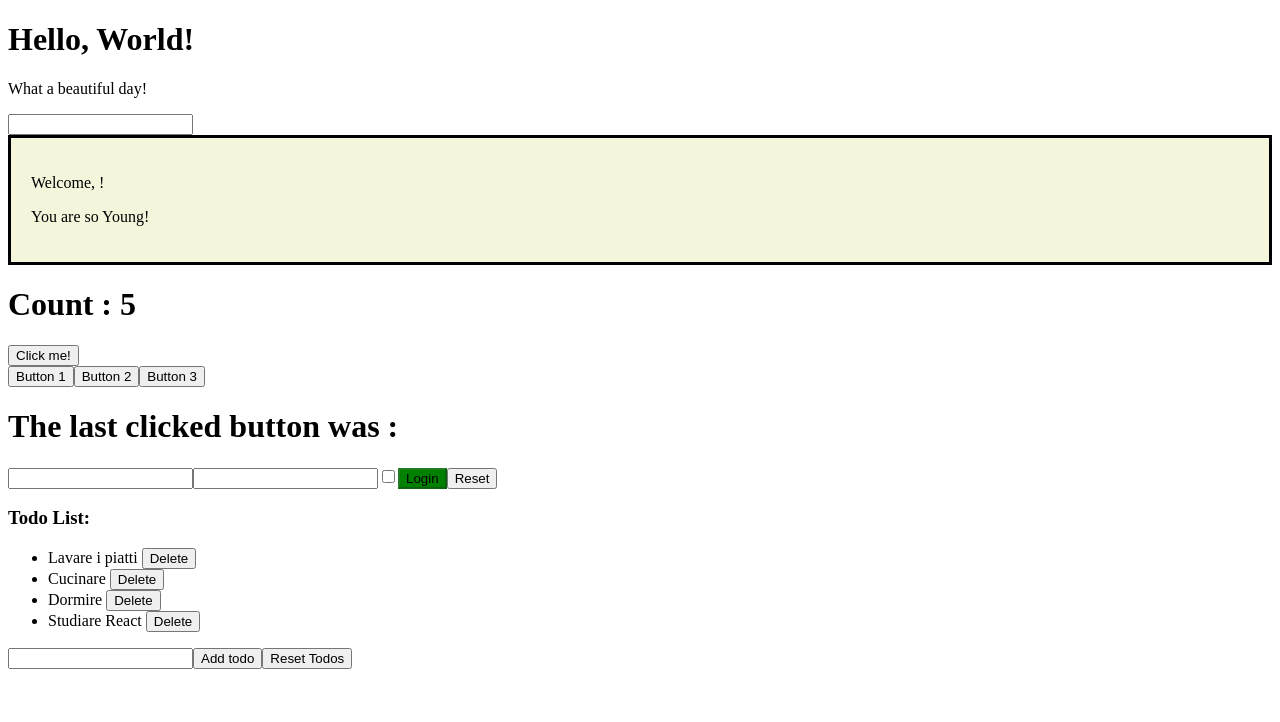
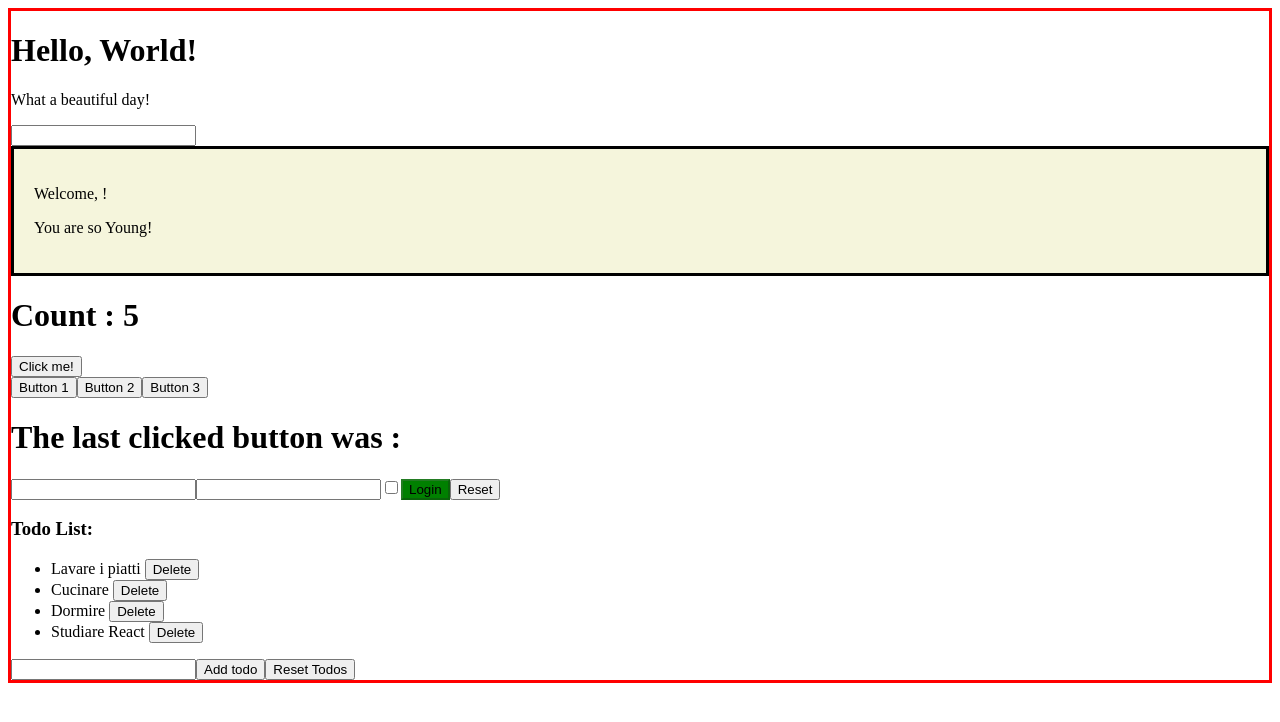
Before and after one commit to Ivanfras98/react-exercises, a React (Create React App) app: page / in a window 1280 px wide. Shown: the top 722 px of the page. Built offline with nearby package versions, Linux system fonts and the light colour scheme.

Commit message:
es composition-01 done

```diff
--- a/src/App.js
+++ b/src/App.js
@@ -1,5 +1,6 @@
 import React from "react";
 import { ClickTracker } from "./ClickTracker";
+import { Container } from "./Container";
 import { Counter } from "./Counter";
 import { InteractiveWelcome } from "./InteractiveWelcome";
 import { Login } from "./Login";
@@ -14,21 +15,21 @@
 }
 
 export class App extends React.Component {
-  onLogin(state){
-    console.log(state)
+  onLogin(state) {
+    console.log(state);
   }
   render() {
     return (
-      <div>
+      <Container>
         <Hello />
         <Message />
         <InteractiveWelcome />
         <Counter initialValue={5} />
         <ClickTracker />
-        <Login passFunc= {this.onLogin} />
+        <Login passFunc={this.onLogin} />
         {/* <UncontrolledLogin passFunc = {this.onLogin}/>  */}
         <TodoList />
-      </div>
+      </Container>
     );
   }
 }
--- /dev/null
+++ b/src/Container.js
@@ -0,0 +1,16 @@
+import React from "react";
+
+export class Container extends React.Component {
+  render() {
+    const myStyle = {
+      backgroundColour: "white",
+      border: "3px solid red",
+    };
+
+    return (
+      <div style={myStyle}>
+        <div>{this.props.children}</div>
+      </div>
+    );
+  }
+}
```
